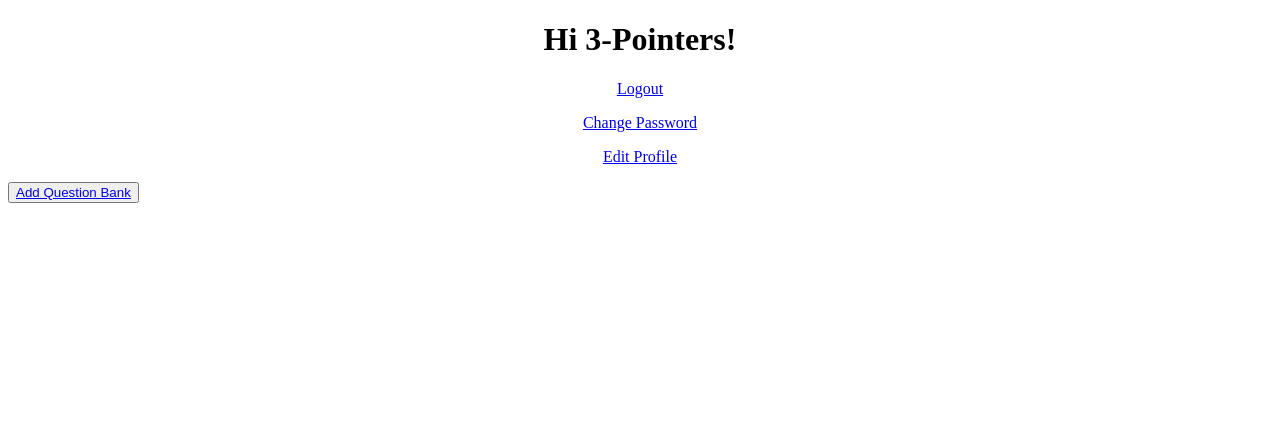
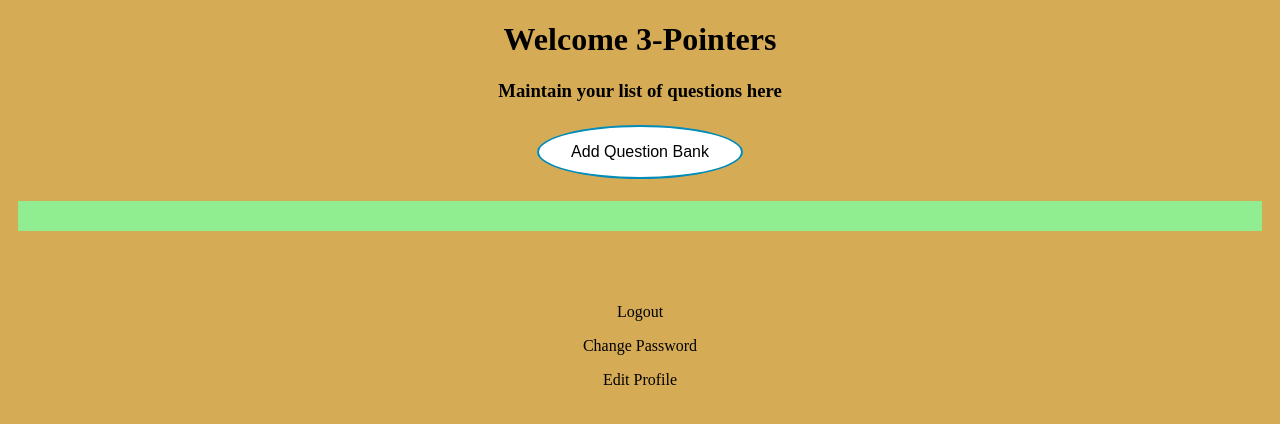
Before and after one commit to vipuldarkknight/Projectssl2k19, a Django app: page / in a window 1280 px wide. Shown: the top 424 px of the page. Run offline with Django 3.2, Linux system fonts and the light colour scheme; a user stored in the database is signed in; data comes from the database, SQL or seed files in the repository; both versions use the stored data as it was after the commit.

Commit message:
frontend changes

```diff
--- a/Project/my_project/templates/base.html
+++ b/Project/my_project/templates/base.html
@@ -3,6 +3,69 @@
 <head>
   <meta charset="utf-8">
   <title>{% block title %}Django Auth Tutorial{% endblock %}</title>
+  <style>
+  	body {
+  		background-color: #D6AB55;
+  	}
+  	/*.bg1{
+  		background-image: url("2.jpg");
+  		min-height: 100%;
+  	}*/
+  	.button {
+  	outline: none;
+  	background-color: #4CAF50; /* Green */
+  	border: none;
+  	color: white;
+  	padding: 16px 32px;
+  	text-align: center;
+  	text-decoration: none;
+  	display: inline-block;
+  	font-size: 16px;
+  	margin: 4px 2px;
+  	-webkit-transition-duration: 0.4s; /* Safari */
+  	transition-duration: 0.4s;
+  	cursor: pointer;
+	}
+	.button2 {
+	  background-color: white;
+	  color: black;
+	  border: 2px solid #008CBA;
+	  border-radius: 50%;
+	}
+
+	.button2:hover {
+	  background-color: lightgray;
+	  color: white;
+	}
+	a:link {
+	  text-decoration: none;
+	  color: black;
+	}
+
+	a:visited {
+	  text-decoration: none;
+	  color: black;
+	}
+
+	/*a:hover {
+	  text-decoration: underline;
+	}
+
+	a:active {
+	  text-decoration: underline;
+	}*/
+	a:hover {
+	  text-decoration: none;
+	}
+
+	a:active {
+	  text-decoration: none;
+	}
+	/*a.four:link {color:black;}
+	a.four:visited {color:black;}*/
+	a.four:hover {font-family:monospace;}
+	a.two:hover {font-size:150%;}
+  </style>
 </head>
 <body>
   <main>
--- a/Project/my_project/templates/home.html
+++ b/Project/my_project/templates/home.html
@@ -5,26 +5,34 @@
 
 {% block content %}
 {% if user.is_authenticated %}
- <h1 align='center'> Hi {{ user.username }}! </h1>
-  <p align='center'><a href="{% url 'logout' %}">Logout</a></p>
-  <p align='center'><a href="{% url 'change_password' %}">Change Password</a></p>
-  <p align='center'><a href="{% url 'edit' %}">Edit Profile</a></p>
-
-    <p>
-     <button><a href="{% url 'add_qb' %}">Add Question Bank</a></button>
-    </p>
-
+ <h1 align='center'> Welcome {{ user.username }} </h1>
+  <div align="center">
+     <h3 align="center"> Maintain your list of questions here </h3>
+     <button class="button button2"><a  href="{% url 'add_qb' %}">Add Question Bank</a></button>
+    </div>
+    <br>
+    <div style="margin-left: 10px; margin-right: 10px; padding: 10px 20px 20px 10px;  background-color: lightgreen">
     {% for qb in qb_list %}
-        <p> {{ qb.name }}
+        <div > {{ qb.name }}
 <!--            <a href="{{ qb.qb_file.url }}" target="_blank">Download File</a>-->
             {{ qb.username }}
-        </p>
+        </div>
     {% endfor %}
+  </div>
+  <br><br><br>
+  <div style="background-color: #D6AB55">
+    <br>
+    <div align="center"><span><a class= "four" href="{% url 'logout' %}">Logout</a></span></div>
+
+    <p align='center'><a class= "four" href="{% url 'change_password' %}">Change Password</a></p>
+    <p align='center'><a class= "four" href="{% url 'edit' %}">Edit Profile</a></p>
+    <br>
+  </div>
 
 {% else %}
   <p align='center'>Already a User? Login in Here</p>
-  <div align="center"><a href="{% url 'login' %}">LogIn</a></div>
+  <div align="center"><a class='two' href="{% url 'login' %}">LogIn</a></div>
   <p align='center'>New User? Register Here</p>
-  <div align="center"><a href="{% url 'signup' %}">SignUp</a></div>
+  <div align="center"><a class='two' href="{% url 'signup' %}">SignUp</a></div>
 {% endif %}
 {% endblock %}
```
Also changed, not shown: Project/my_project/db.sqlite3, Project/my_project/templates/1.jpeg (added), Project/my_project/templates/2.jpg (added).
